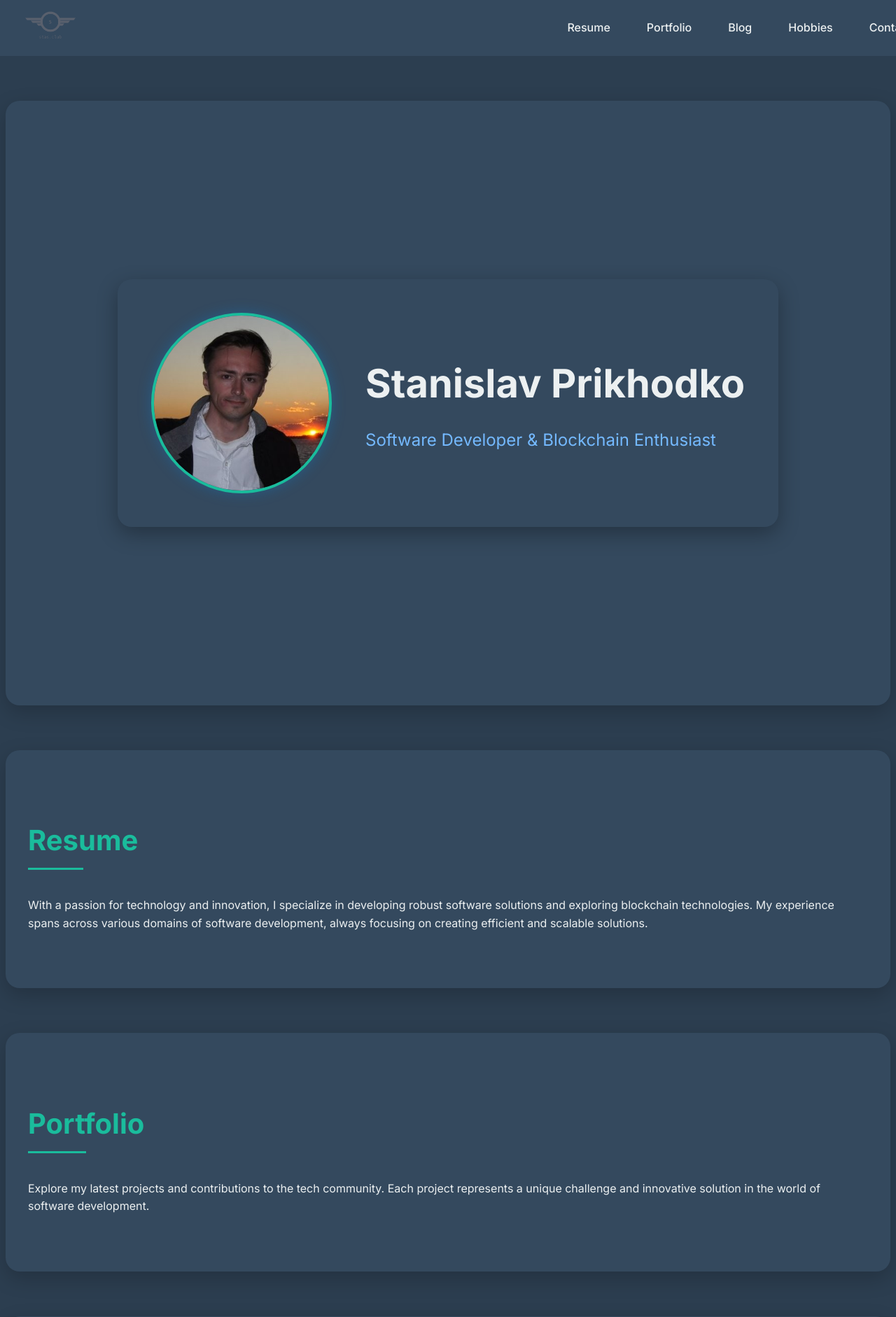
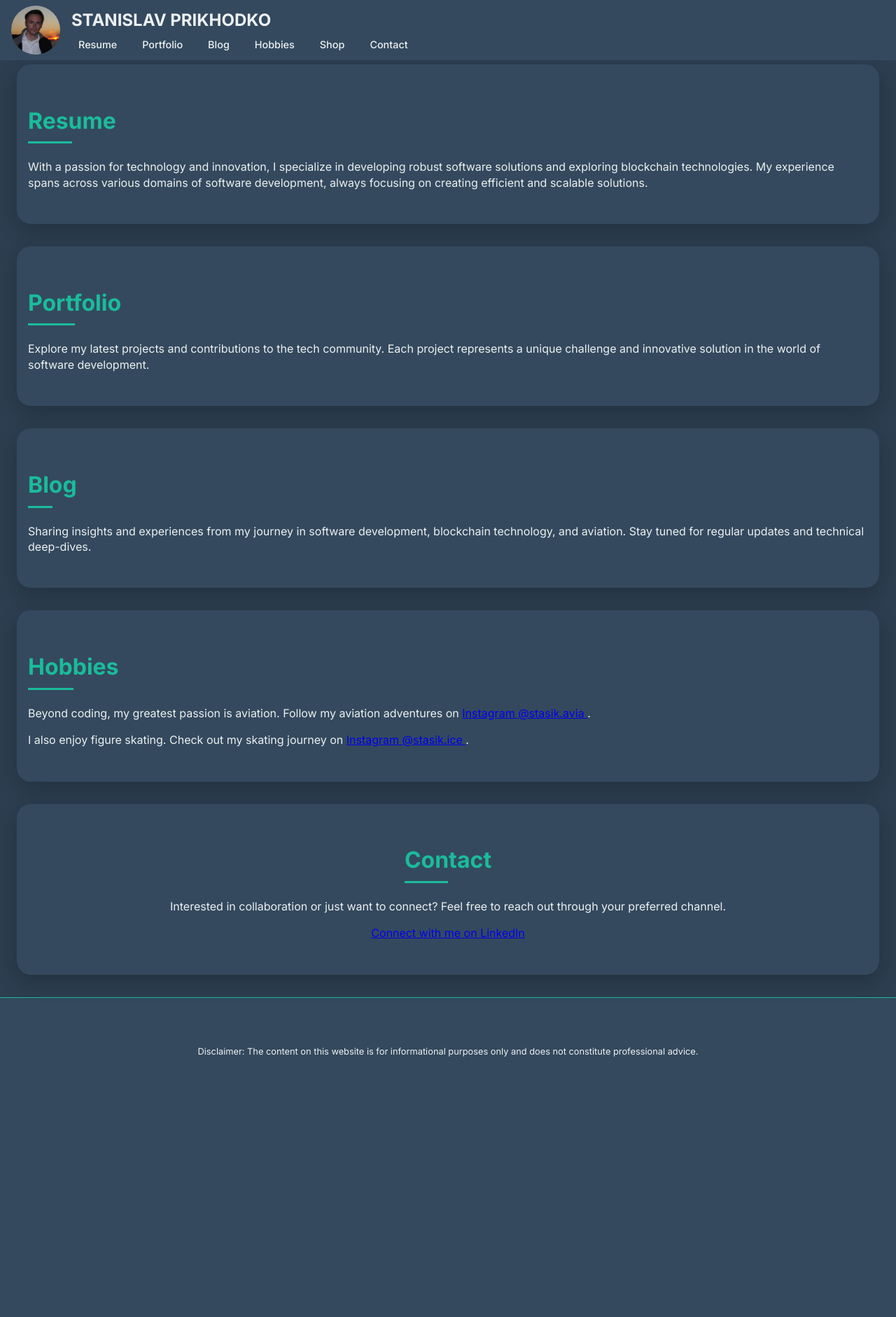
Before and after one commit to BusyStas/stasboston, a Flask app: page / in a window 1280 px wide. Shown: the top 1882 px of the page at 70% size. After the commit the page ends 1510 px from the top, so only its background shows below. Run offline with Flask 3, Linux system fonts and the light colour scheme.

Commit message:
shop link

```diff
--- a/main.py
+++ b/main.py
@@ -1,4 +1,4 @@
-from flask import Flask, render_template
+from flask import Flask, render_template, url_for
 
 app = Flask(__name__)
 
@@ -7,5 +7,9 @@ app = Flask(__name__)
 def home():
     return render_template('index.html')
 
+@app.route('/shop')
+def shop():
+    return render_template('shop.html')
+
 if __name__ == '__main__':
     app.run(debug=True, host='0.0.0.0', port=8000)
--- a/static/css/style.css
+++ b/static/css/style.css
@@ -12,7 +12,7 @@ body {
     font-family: 'Inter', -apple-system, BlinkMacSystemFont, sans-serif;
     margin: 0;
     padding: 0;
-    line-height: 1.6;
+    line-height: 1.4; /* Reduce line height for a more compact look */
     background: var(--primary-color); /* Simplified background color */
     color: var(--text-light);
 }
@@ -22,10 +22,12 @@ header {
     position: fixed;
     top: 0;
     width: 100%;
-    display: flex;
-    justify-content: space-between;
-    align-items: center;
-    padding: 1rem 2rem;
+    display: flex; /* Align items horizontally */
+    flex-direction: row; /* Ensure horizontal layout */
+    align-items: center; /* Vertically center items */
+    justify-content: flex-start; /* Align items to the left */
+    text-align: left; /* Align text to the left */
+    padding: 0.5rem 1rem; /* Reduce padding */
     background: var(--secondary-color); /* Simplified header background */
     backdrop-filter: blur(10px);
     z-index: 1000;
@@ -33,21 +35,43 @@ header {
 }
 
 header.scrolled {
-    padding: 0.5rem 2rem;
+    padding: 0.25rem 1rem; /* Further reduce padding when scrolled */
     background: var(--secondary-color);
 }
 
+header .logo {
+    display: flex; /* Create a container for the image and name */
+    align-items: center; /* Vertically align image and name */
+    gap: 1rem; /* Add space between image and name */
+}
+
 header .logo img {
-    height: 40px;
+    width: 70px;
+    height: 70px;
+    border-radius: 50%;
+    object-fit: cover;
     transition: var(--transition);
+}
+
+header .logo .name {
+    font-size: 1.5rem; /* Style the name */
+    font-weight: bold;
+    color: var(--text-light);
+    text-align: left; /* Align the name to the left */
+}
+
+nav {
+    margin-left: auto; /* Push navigation to the right */
+    margin-top: 0.5rem; /* Add spacing below the name */
 }
 
 nav ul {
     list-style: none;
     display: flex;
-    gap: 2rem;
+    gap: 1rem; /* Reduce spacing between navigation items */
     margin: 0;
     padding: 0;
+    font-size: 0.9rem; /* Reduce font size for navigation */
 }
 
 nav ul li a {
@@ -107,7 +131,7 @@ nav ul li a:hover::after {
 
 /* Main Content */
 main {
-    padding-top: 80px;
+    padding-top: 60px; /* Reduce top padding to adjust for header */
 }
 
 /* Hero Section */
@@ -116,7 +140,7 @@ main {
     display: flex;
     align-items: center;
     justify-content: center;
-    padding: 2rem;
+    padding: 1rem; /* Reduce padding in the hero section */
     text-align: center;
     position: relative;
 }
@@ -124,9 +148,9 @@ main {
 #hero .content {
     display: flex;
     align-items: center;
-    gap: 3rem;
+    gap: 1.5rem; /* Reduce gap between elements */
     background: var(--secondary-color); /* Simplified hero background */
-    padding: 3rem;
+    padding: 2rem; /* Reduce padding */
     border-radius: 20px;
     backdrop-filter: blur(10px);
     box-shadow: 0 10px 30px rgba(0, 0, 0, 0.3);
@@ -150,22 +174,22 @@ main {
 }
 
 #hero h1 {
-    font-size: 3.5rem;
+    font-size: 2.5rem; /* Reduce font size */
     margin: 0;
     background: none; /* Remove gradient */
     color: var(--text-light); /* Simplified text color */
 }
 
 #hero p {
-    font-size: 1.5rem;
+    font-size: 1.2rem; /* Reduce font size */
     margin: 1rem 0 0;
     color: #74b9ff;
 }
 
 /* Content Sections */
 section {
-    margin: 4rem auto;
-    padding: 4rem 2rem;
+    margin: 2rem auto; /* Reduce margin */
+    padding: 2rem 1rem; /* Reduce padding */
     max-width: 1200px;
     background: var(--secondary-color); /* Simplified section background */
     border-radius: 20px;
@@ -180,8 +204,8 @@ section:hover {
 }
 
 section h2 {
-    font-size: 2.5rem;
-    margin-bottom: 2rem;
+    font-size: 2rem; /* Reduce font size */
+    margin-bottom: 1rem; /* Reduce bottom margin */
     color: var(--accent-color); /* Simplified heading color */
     position: relative;
     display: inline-block;
--- a/templates/index.html
+++ b/templates/index.html
@@ -9,19 +9,19 @@
     <link href="https://fonts.googleapis.com/css2?family=Inter:wght@400;500;600;700&display=swap" rel="stylesheet">
 </head>
 <body>
-    {% include 'navigation.html' %}
+    <header>
+        <div class="logo">
+            <img src="{{ url_for('static', filename='images/selfie/stas_face_round.jfif') }}" alt="Profile Picture">
+            <div class="name">STANISLAV PRIKHODKO
+                <BR>
 
+            {% include 'navigation.html' %}
+
+            </div>
+        </div>
+
+    </header>
     <main>
-        <section id="hero">
-            <div class="content">
-                <img src="{{ url_for('static', filename='images/selfie/stas_face_round.jfif') }}" alt="Stanislav Prikhodko">
-                <div class="text">
-                    <h1>Stanislav Prikhodko</h1>
-                    <p>Software Developer & Blockchain Enthusiast</p>
-                </div>
-            </div>
-        </section>
-
         <section id="resume">
             <h2>Resume</h2>
             <p>With a passion for technology and innovation, I specialize in developing robust software solutions and exploring blockchain technologies. My experience spans across various domains of software development, always focusing on creating efficient and scalable solutions.</p>
@@ -39,19 +39,34 @@
 
         <section id="hobbies">
             <h2>Hobbies</h2>
-            <p>Beyond coding, my greatest passion is aviation. As a licensed pilot, I find joy in exploring the skies and pushing the boundaries of what's possible both in the air and in technology.</p>
+            <p>
+                Beyond coding, my greatest passion is aviation.
+                Follow my aviation adventures on
+                <a href="https://www.instagram.com/stasik.avia" target="_blank" rel="noopener noreferrer">
+                    Instagram @stasik.avia
+                </a>.
+            </p>
+            <p>
+                I also enjoy figure skating. Check out my skating journey on
+                <a href="https://www.instagram.com/stasik.ice" target="_blank" rel="noopener noreferrer">
+                    Instagram @stasik.ice
+                </a>.
+            </p>
         </section>
 
         <section id="contact">
             <h2>Contact</h2>
             <p>Interested in collaboration or just want to connect? Feel free to reach out through your preferred channel.</p>
+            <p>
+                <a href="https://www.linkedin.com/in/stasp" target="_blank" rel="noopener noreferrer">
+                    Connect with me on LinkedIn
+                </a>
+            </p>
         </section>
     </main>
 
     {% include 'disclaimer.html' %}
 
-
-
     <script src="{{ url_for('static', filename='js/script.js') }}"></script>
 </body>
 </html>
--- a/templates/navigation.html
+++ b/templates/navigation.html
@@ -1,14 +1,10 @@
-<header>
-    <div class="logo">
-        <img src="{{ url_for('static', filename='images/logo/logo-transparent-cropped.png') }}" alt="Stas Club Logo">
-    </div>
-    <nav>
+<nav>
         <ul class="navigation-menu">
             <li><a href="#resume">Resume</a></li>
             <li><a href="#portfolio">Portfolio</a></li>
             <li><a href="#blog">Blog</a></li>
             <li><a href="#hobbies">Hobbies</a></li>
+            <li><a href="{{ url_for('shop') }}">Shop</a></li>
             <li><a href="#contact">Contact</a></li>
         </ul>
     </nav>
-</header>
```
Also changed, not shown: other parts of static/css/style.css (+26 -5 lines), templates/shop.html (added, +24 -0 lines).
